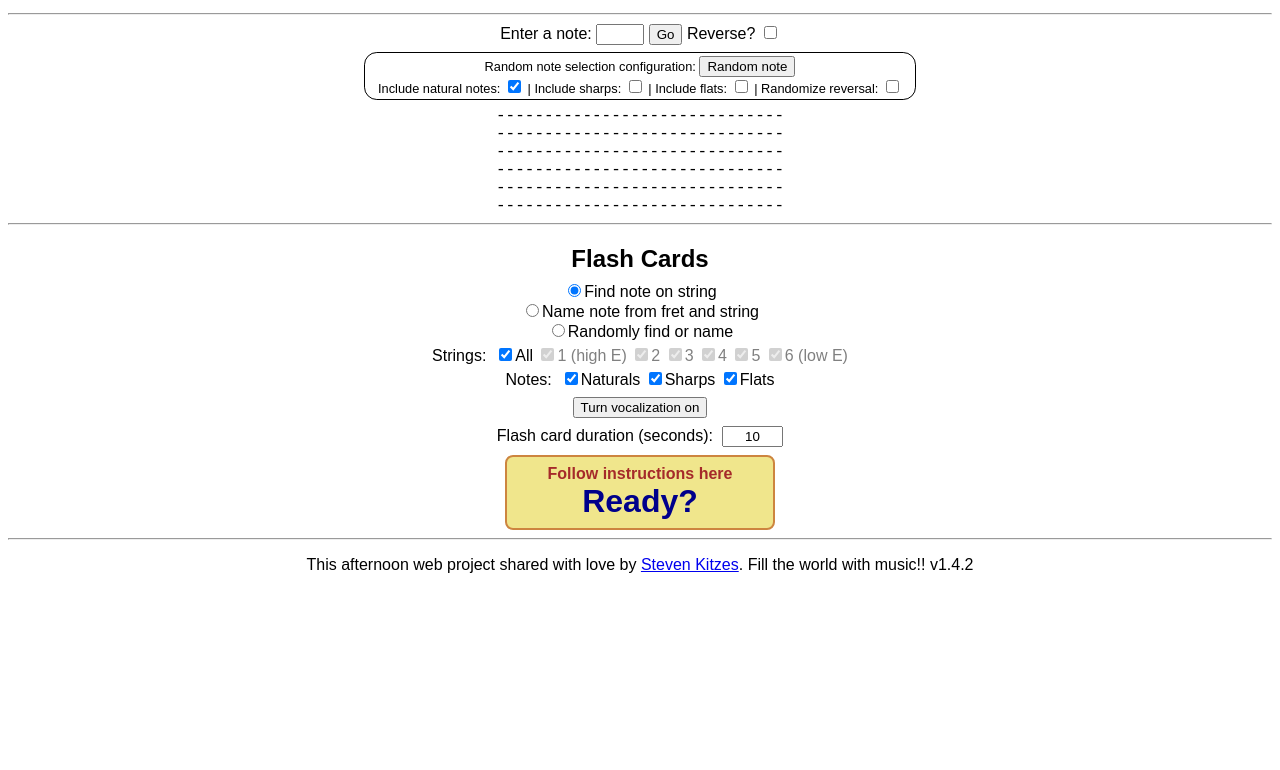
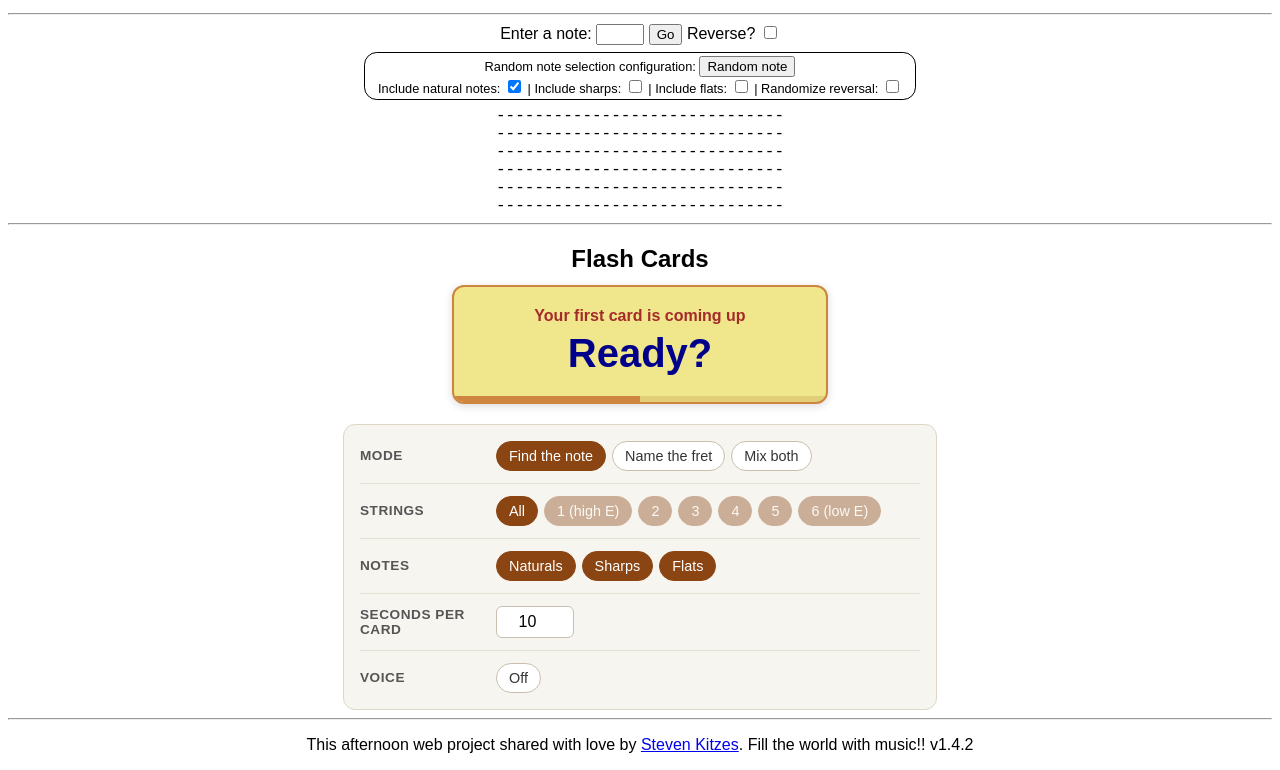
Before and after one commit to StevenKitzes/fretboard-trainer, a plain HTML site: page index.html in a window 1280 px wide. Shown: the part 788-1558 px from the top of the page. Before the commit the page ends 1378 px from the top, so only its background shows below. Drawn offline with Linux system fonts and the light colour scheme.

Commit message:
added quality of life enhancements to the ux

```diff
--- a/index.html
+++ b/index.html
@@ -32,26 +32,22 @@
       #flash-card {
         background-color: khaki;
         border: 2px solid peru;
-        border-radius: 8px;
+        border-radius: 12px;
+        box-shadow: 0 2px 8px rgba(0, 0, 0, 0.15);
         display: flex;
         flex-direction: column;
-        margin: 8px auto;
-        max-width: 250px;
-        padding: 8px;
-      }
-
-      #flash-card-button {
-        margin: 4px 0 8px;
-      }
-
-      #flash-card-duration {
-        width: 4em;
+        gap: 6px;
+        margin: 12px auto 20px;
+        max-width: 340px;
+        overflow: hidden;
+        padding: 20px 16px 0;
       }
 
       #flash-card-hint {
         color: darkblue;
-        font-size: 32px;
+        font-size: 40px;
         font-weight: 800;
+        margin-bottom: 14px;
       }
 
       #flash-card-instructions {
@@ -59,19 +55,122 @@
         font-weight: 600;
       }
 
-      #flash-card-selector {
-        display: flex;
-        flex-direction: column;
+      /* bar along the bottom of the card that empties as the card's time runs out */
+      #flash-card-timer {
+        background-color: rgba(139, 69, 19, 0.15);
+        height: 6px;
+        margin: 0 -16px;
+      }
+      #flash-card-timer-bar {
+        background-color: peru;
+        height: 100%;
+        transform-origin: left;
+      }
+      @keyframes flash-card-countdown {
+        from { transform: scaleX(1); }
+        to { transform: scaleX(0); }
       }
 
-      .flash-card-filter {
-        margin: 4px 0;
+      #flash-card-settings {
+        background-color: #f7f5f0;
+        border: 1px solid #ddd6c8;
+        border-radius: 12px;
+        margin: 0 auto;
+        max-width: 560px;
+        padding: 4px 16px;
+        text-align: left;
       }
-      .flash-card-filter span {
+
+      /* each setting is a row with its label on the left and its controls on the right */
+      .setting-row {
+        align-items: center;
+        border: none;
+        border-bottom: 1px solid #e6e0d4;
+        display: grid;
+        gap: 8px 16px;
+        grid-template-columns: 7.5em 1fr;
+        margin: 0;
+        padding: 12px 0;
+      }
+      .setting-row:last-child {
+        border-bottom: none;
+      }
+      .setting-row legend,
+      .setting-label {
+        color: #555;
+        font-size: 0.85em;
+        font-weight: 700;
+        letter-spacing: 0.04em;
+        text-transform: uppercase;
+      }
+      /* legends don't take part in grid layout, so float them into the label column */
+      .setting-row legend {
+        float: left;
+        padding: 0;
+      }
+
+      .pill-group {
+        display: flex;
+        flex-wrap: wrap;
+        gap: 6px;
+      }
+
+      /* radios and checkboxes are hidden and their labels act as toggle buttons */
+      .pill-input {
+        opacity: 0;
+        pointer-events: none;
+        position: absolute;
+      }
+      .pill {
+        background-color: white;
+        border: 1px solid #c9bfae;
+        border-radius: 999px;
+        color: #333;
+        cursor: pointer;
+        display: inline-block;
+        font: inherit;
+        font-size: 0.9em;
+        padding: 6px 12px;
+        user-select: none;
         white-space: nowrap;
       }
-      .flash-card-filter input:disabled + label {
-        color: gray;
+      .pill:hover {
+        border-color: saddlebrown;
+      }
+      .pill-input:checked + .pill,
+      .pill[aria-pressed="true"] {
+        background-color: saddlebrown;
+        border-color: saddlebrown;
+        color: white;
+      }
+      .pill-input:focus-visible + .pill {
+        outline: 2px solid darkblue;
+        outline-offset: 2px;
+      }
+      .pill-input:disabled + .pill {
+        cursor: default;
+        opacity: 0.4;
+      }
+      .pill-input:disabled + .pill:hover {
+        border-color: #c9bfae;
+      }
+
+      #flash-card-duration {
+        border: 1px solid #c9bfae;
+        border-radius: 6px;
+        font: inherit;
+        padding: 6px;
+        width: 4em;
+      }
+
+      @media (max-width: 480px) {
+        .setting-row {
+          grid-template-columns: 1fr;
+        }
+        .setting-row legend {
+          float: none;
+          margin-bottom: 8px;
+        }
       }
 
       #metronome {
@@ -185,38 +284,63 @@
     <div id="ex1-string1" class="string-div">------------------------------</div>
 
     <hr>
+    <section id="flash-cards">
       <h2>Flash Cards</h2>
       <audio id='flash-card-audio'></audio>
-    <div id="flash-card-selector">
-      <div><input id="find-note" class="radio" name="flash-cards" type="radio"><label for="find-note">Find note on string</label></div>
-      <div><input id="name-note" class="radio" name="flash-cards" type="radio"><label for="name-note">Name note from fret and string</label></div>
-      <div><input id="find-or-name" class="radio" name="flash-cards" type="radio"><label for="find-or-name">Randomly find or name</label></div>
+
+      <div id="flash-card" aria-live="polite">
+        <span id="flash-card-instructions">Your first card is coming up</span>
+        <span id="flash-card-hint">Ready?</span>
+        <div id="flash-card-timer" aria-hidden="true"><div id="flash-card-timer-bar"></div></div>
       </div>
-    <div id="flash-card-strings" class="flash-card-filter">
-      <span>Strings:&nbsp;</span>
-      <span><input id="string-all" type="checkbox" checked><label for="string-all">All</label></span>
-      <span><input id="string-1" class="string-checkbox" type="checkbox" value="1" checked disabled><label for="string-1">1 (high E)</label></span>
-      <span><input id="string-2" class="string-checkbox" type="checkbox" value="2" checked disabled><label for="string-2">2</label></span>
-      <span><input id="string-3" class="string-checkbox" type="checkbox" value="3" checked disabled><label for="string-3">3</label></span>
-      <span><input id="string-4" class="string-checkbox" type="checkbox" value="4" checked disabled><label for="string-4">4</label></span>
-      <span><input id="string-5" class="string-checkbox" type="checkbox" value="5" checked disabled><label for="string-5">5</label></span>
-      <span><input id="string-6" class="string-checkbox" type="checkbox" value="6" checked disabled><label for="string-6">6 (low E)</label></span>
+
+      <div id="flash-card-settings">
+        <fieldset class="setting-row">
+          <legend>Mode</legend>
+          <div id="flash-card-selector" class="pill-group">
+            <span><input id="find-note" class="pill-input" name="flash-cards" type="radio"><label for="find-note" class="pill">Find the note</label></span>
+            <span><input id="name-note" class="pill-input" name="flash-cards" type="radio"><label for="name-note" class="pill">Name the fret</label></span>
+            <span><input id="find-or-name" class="pill-input" name="flash-cards" type="radio"><label for="find-or-name" class="pill">Mix both</label></span>
           </div>
-    <div id="flash-card-accidentals" class="flash-card-filter">
-      <span>Notes:&nbsp;</span>
-      <span><input id="notes-natural" type="checkbox" checked><label for="notes-natural">Naturals</label></span>
-      <span><input id="notes-sharp" type="checkbox" checked><label for="notes-sharp">Sharps</label></span>
-      <span><input id="notes-flat" type="checkbox" checked><label for="notes-flat">Flats</label></span>
+        </fieldset>
+
+        <fieldset class="setting-row">
+          <legend>Strings</legend>
+          <div id="flash-card-strings" class="pill-group">
+            <span><input id="string-all" class="pill-input" type="checkbox" checked><label for="string-all" class="pill">All</label></span>
+            <span><input id="string-1" class="pill-input string-checkbox" type="checkbox" value="1" checked disabled><label for="string-1" class="pill">1 (high E)</label></span>
+            <span><input id="string-2" class="pill-input string-checkbox" type="checkbox" value="2" checked disabled><label for="string-2" class="pill">2</label></span>
+            <span><input id="string-3" class="pill-input string-checkbox" type="checkbox" value="3" checked disabled><label for="string-3" class="pill">3</label></span>
+            <span><input id="string-4" class="pill-input string-checkbox" type="checkbox" value="4" checked disabled><label for="string-4" class="pill">4</label></span>
+            <span><input id="string-5" class="pill-input string-checkbox" type="checkbox" value="5" checked disabled><label for="string-5" class="pill">5</label></span>
+            <span><input id="string-6" class="pill-input string-checkbox" type="checkbox" value="6" checked disabled><label for="string-6" class="pill">6 (low E)</label></span>
           </div>
-    <button id="flash-card-button">Turn vocalization on</button>
-    <div id="flash-card-duration-controls">
-      <label for="flash-card-duration">Flash card duration (seconds):&nbsp;</label>
-      <input id="flash-card-duration" type="text" autocomplete="off" value='10' />
+        </fieldset>
+
+        <fieldset class="setting-row">
+          <legend>Notes</legend>
+          <div id="flash-card-accidentals" class="pill-group">
+            <span><input id="notes-natural" class="pill-input" type="checkbox" checked><label for="notes-natural" class="pill">Naturals</label></span>
+            <span><input id="notes-sharp" class="pill-input" type="checkbox" checked><label for="notes-sharp" class="pill">Sharps</label></span>
+            <span><input id="notes-flat" class="pill-input" type="checkbox" checked><label for="notes-flat" class="pill">Flats</label></span>
           </div>
-    <div id="flash-card">
-      <span id="flash-card-instructions">Follow instructions here</span>
-      <span id="flash-card-hint">Ready?</span>
+        </fieldset>
+
+        <div class="setting-row">
+          <label for="flash-card-duration" class="setting-label">Seconds per card</label>
+          <div class="setting-controls">
+            <input id="flash-card-duration" type="number" min="1" step="1" inputmode="numeric" autocomplete="off" value='10' />
           </div>
+        </div>
+
+        <div class="setting-row">
+          <span class="setting-label">Voice</span>
+          <div class="setting-controls">
+            <button id="flash-card-button" class="pill" aria-pressed="false">Off</button>
+          </div>
+        </div>
+      </div>
+    </section>
 
     <hr>
     <p>This afternoon web project shared with love by <a href="https://www.github.com/stevenkitzes">Steven Kitzes</a>.  Fill the world with music!!  v1.4.2</p>
--- a/main.js
+++ b/main.js
@@ -71,6 +71,7 @@ const flashCardInstructions = getEl('flash-card-instructions');
 const flashCardHint = getEl('flash-card-hint');
 const flashCardAudio = getEl('flash-card-audio');
 const flashCardDurationInput = getEl('flash-card-duration');
+const flashCardTimerBar = getEl('flash-card-timer-bar');
 const stringAllCheckbox = getEl('string-all');
 const stringCheckboxes = document.querySelectorAll('.string-checkbox');
 const notesNaturalCheckbox = getEl('notes-natural');
@@ -316,7 +317,9 @@ function startFlashCardInterval() {
     clearInterval(flashCardInterval);
     flashCardInterval = null;
   }
+  restartFlashCardTimer();
   flashCardInterval = setInterval(() => {
+    restartFlashCardTimer();
     if (radioFind.checked) {
       flashCardFind();
     } else if (radioName.checked) {
@@ -332,19 +335,29 @@ function startFlashCardInterval() {
 }
 startFlashCardInterval();
 
+// restart the countdown bar on the card so it empties over one card's duration
+function restartFlashCardTimer() {
+  flashCardTimerBar.style.animation = 'none';
+  // reading offsetWidth forces a reflow so the animation actually restarts
+  void flashCardTimerBar.offsetWidth;
+  flashCardTimerBar.style.animation = `flash-card-countdown ${flashCardDuration}ms linear`;
+}
+
 flashCardButton.addEventListener('click', () => {
   vocalizeFlashCards = !vocalizeFlashCards;
   if (vocalizeFlashCards) {
     vocalize('Vocalize');
-    flashCardButton.innerHTML = 'Turn vocalization off';
+    flashCardButton.innerHTML = 'On';
   } else {
-    flashCardButton.innerHTML = 'Turn vocalization on';
+    flashCardButton.innerHTML = 'Off';
   }
+  flashCardButton.setAttribute('aria-pressed', vocalizeFlashCards);
 });
 
-flashCardDurationInput.addEventListener('keyup', (event) => {
+flashCardDurationInput.addEventListener('input', (event) => {
   const newValue = Number(event.target.value);
-  if (newValue === 0 || newValue === NaN) {
+  // also catches NaN, since NaN > 0 is false
+  if (!(newValue > 0)) {
     flashCardDuration = 5000;
   } else {
     flashCardDuration = newValue * 1000;
```
Lines whose indentation alone changed are shown as unchanged.
